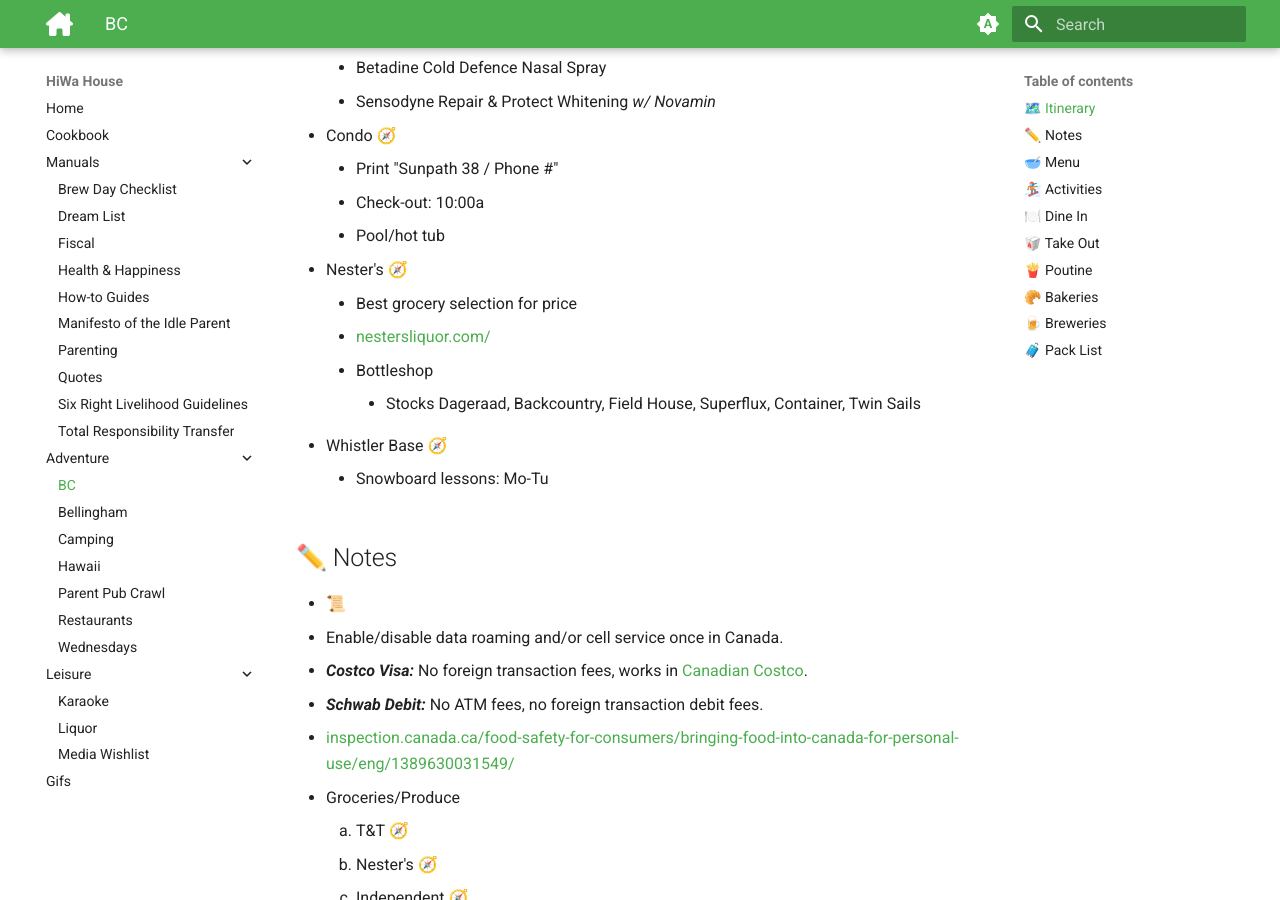
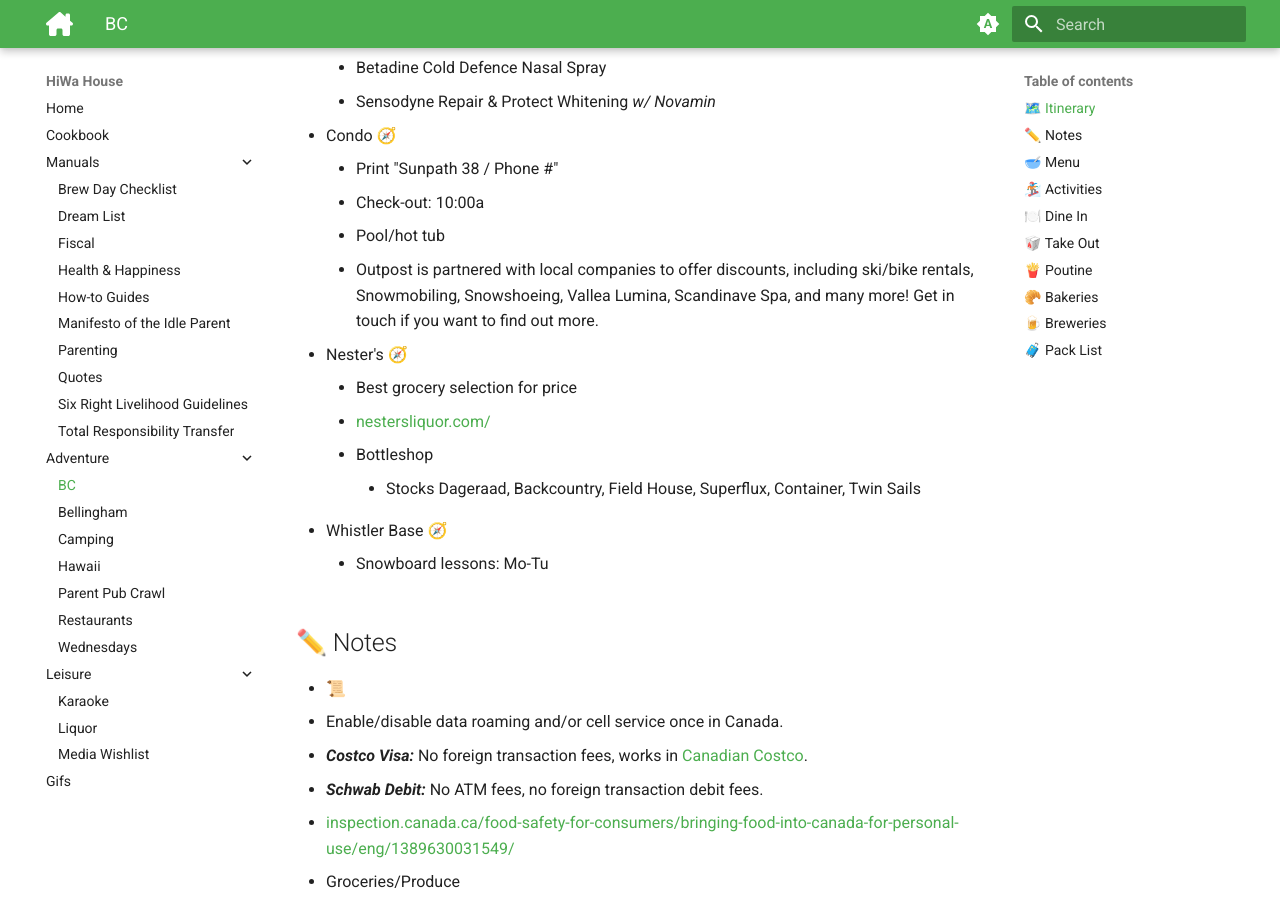
Before and after one commit to hiwa-house/teletraan, an MkDocs documentation site: the page built from docs/adventure/bc.md, in a window 1280 px wide and 900 px high, scrolled down 484 px. Built offline with MkDocs 1.6.1 and Material for MkDocs 9.7.7, drawn with Linux system fonts in a browser that asks for light colours; comment, search, counter and statistics services are not loaded; some of the changed text lies outside the part shown.

Commit message:
Update bc.md

```diff
--- a/docs/adventure/bc.md
+++ b/docs/adventure/bc.md
@@ -15,6 +15,7 @@
 	- Print "Sunpath 38 / Phone #"
 	- Check-out: 10:00a
 	- Pool/hot tub
+	- Outpost is partnered with local companies to offer discounts, including ski/bike rentals, Snowmobiling, Snowshoeing, Vallea Lumina, Scandinave Spa, and many more! Get in touch if you want to find out more.
 * Nester's [🧭](https://maps.apple.com/?daddr=Nesters+Market+%26+Pharmacy,+Nesters+Road,+Whistler,+BC,+Canada)
 	- Best grocery selection for price
 	- https://nestersliquor.com/
```
Also changed, not shown: other parts of docs/adventure/bc.md (+1 -0 lines).
